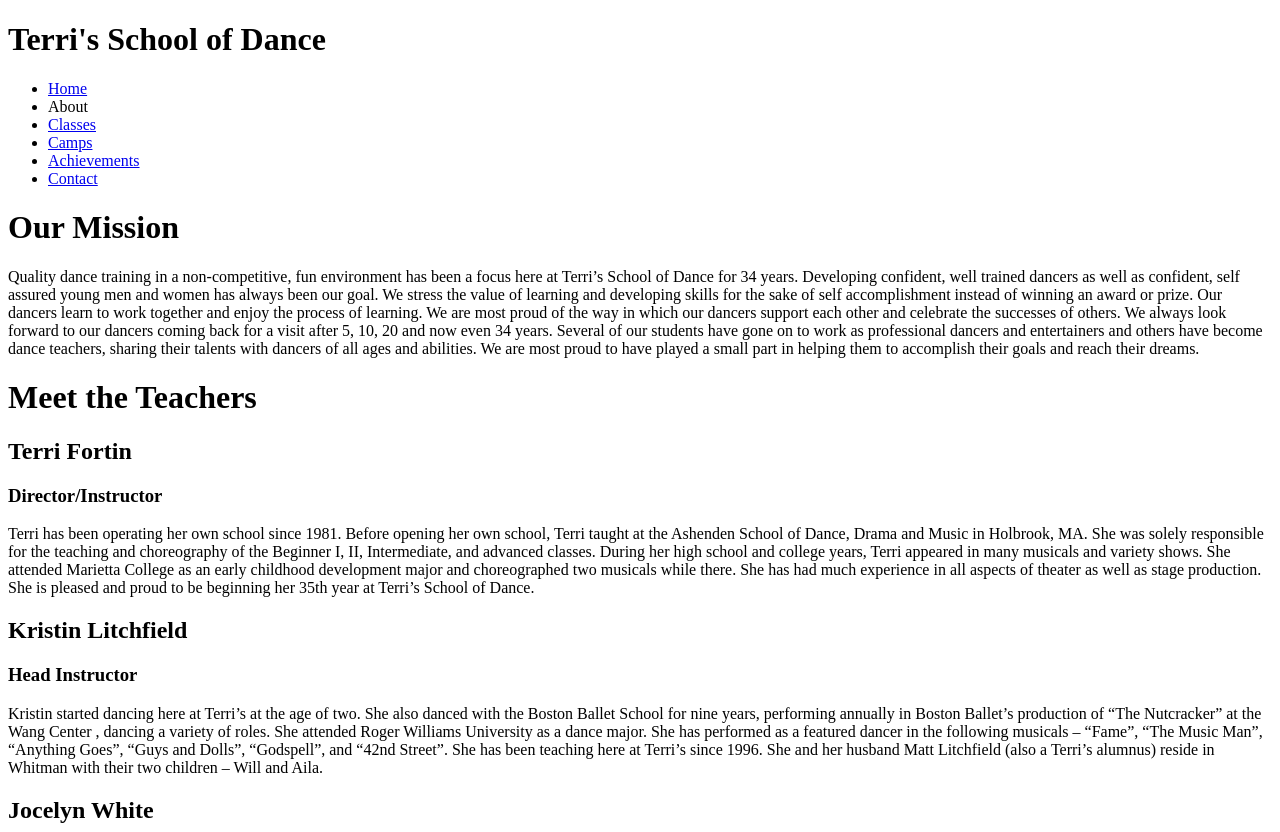
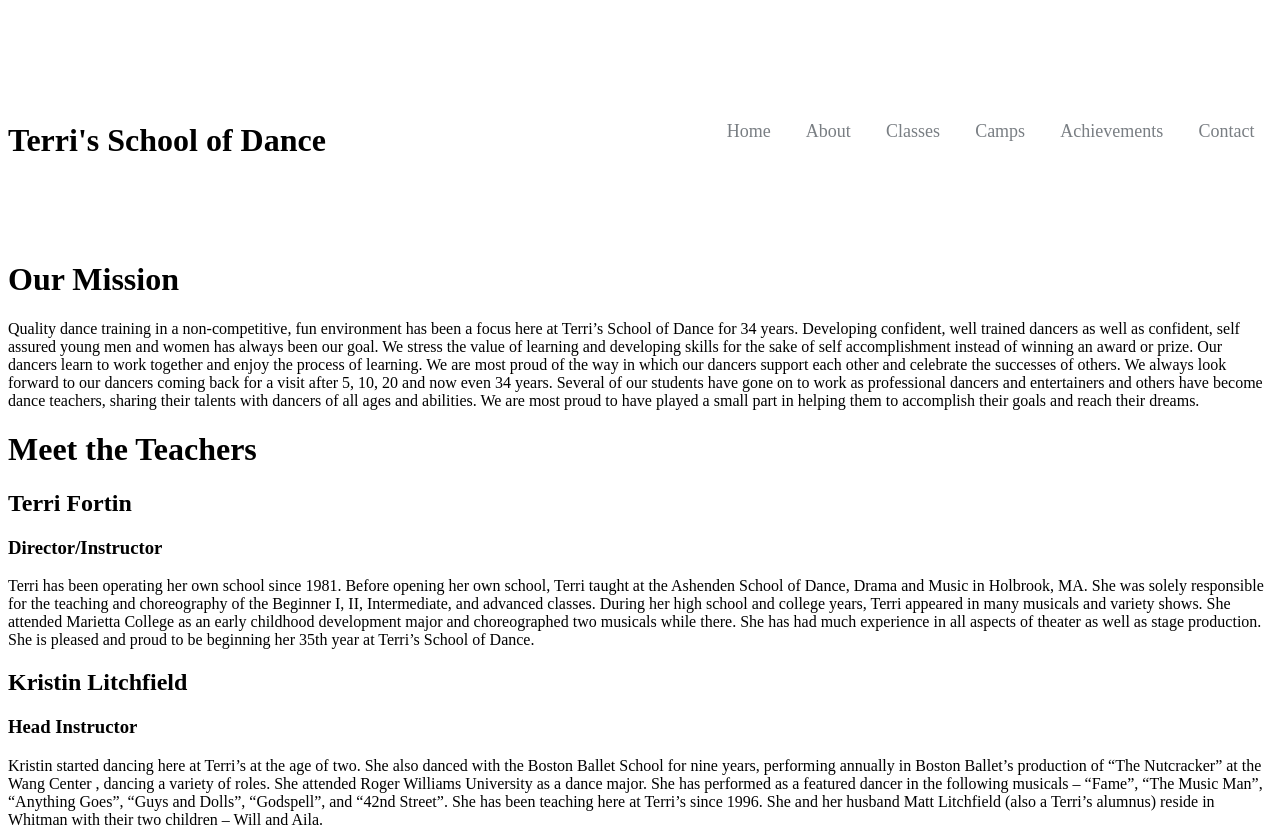
Before and after one commit to wmhall001/tsod, a plain HTML site: page about.html in a window 1280 px wide. Shown: the top 832 px of the page. Drawn offline with Linux system fonts and the light colour scheme.

Commit message:
initial nav styles
flexboxing

```diff
--- a/about.html
+++ b/about.html
@@ -4,23 +4,21 @@
     <meta charset="utf-8">
     <meta name="viewport" content="width=device-width, initial-scale=1.0">
     <title>Terri's School of Dance</title>
-    <link rel="stylesheet" type="text/css" href="css/styles.css">
+    <link rel="stylesheet" type="text/css" href="css/flexbox-nav.css">
 </head>
 
 <body>
     <div id="container">
     <header>
-        <h1 id="pagetitle">Terri's School of Dance</h1>
-        <nav>
-            <ul>
+        <h1 class="pagetitle">Terri's School of Dance</h1>
+        <ul class="nav">
             <li><a href="index.html">Home</a></li>
-                <li>About</li>
+            <li><a href="about.html">About</a></li>
             <li><a href="classes.html">Classes</a></li>
             <li><a href="camps.html">Camps</a></li>
             <li><a href="achievements.html">Achievements</a></li>
             <li><a href="contact.html">Contact</a></li>
         </ul>
-        </nav>
     </header>
     <div id="content">
         <h1>Our Mission</h1>
--- /dev/null
+++ b/css/flexbox-nav.css
@@ -0,0 +1,95 @@
+/* main styles */
+
+header {
+    padding-top: 2em;
+    al
+}
+
+header,
+.nav {
+    display: flex;
+    flex-direction: column;
+}
+
+.pagetitle {
+    align-self: center;
+}
+
+.nav {
+    margin-top: .5em;
+}
+
+ul {
+    list-style: none;
+
+}
+
+.nav a {
+    color: #797e83;
+    text-decoration: none;
+    list-style: none;
+    display: block;
+    font-size: 1.125em;
+    text-align: center;
+    padding: .4em;
+    border-bottom: 1px solid #ebecec;
+}
+
+.nav a:visited {
+    color: #797e83;
+}
+
+.nav a:hover {
+    color: 0b0b0b;
+    border-bottom-color: #52bab3;
+}
+
+
+
+
+
+
+
+
+
+
+/* media queries */
+
+
+
+@media (min-width: 769px) {
+    header {
+        height: 200px;
+        justify-content: flex-end;
+    }
+
+    .nav {
+        margin-top: 3em;
+        flex-direction: row;
+        justify-content: space-between;
+    }
+
+    .nav a {
+        border-bottom-color: transparent;
+    }
+}
+
+@media (min-width: 1025px) {
+    header {
+        flex-direction: row;
+    }
+
+    .pagetitle {
+        margin-right: auto;
+    }
+
+    .nav {
+        margin-top: 0;
+        align-self: center;
+    }
+
+    .nav li {
+        margin-left: .65em;
+        margin-right: .65em;
+    }
+}
```
Also changed, not shown: achievements.html (+4 -6 lines), camps.html (+4 -6 lines), classes.html (+4 -6 lines), contact.html (+4 -6 lines), index.html (+4 -6 lines), css/styles.css (deleted). Lines whose indentation alone changed are shown as unchanged.
